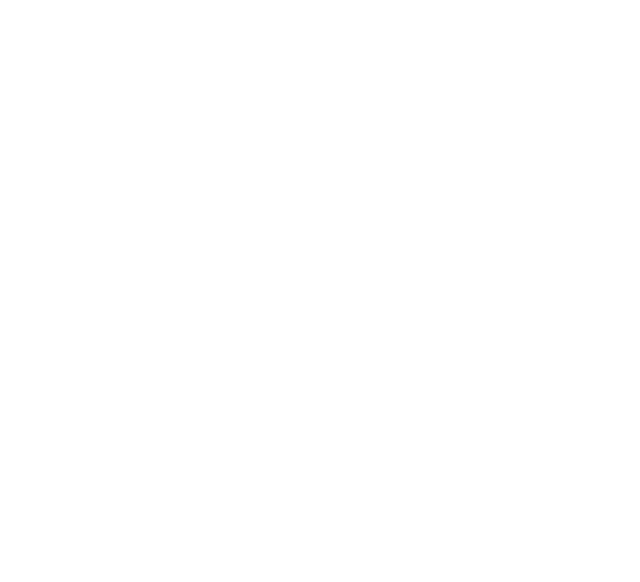
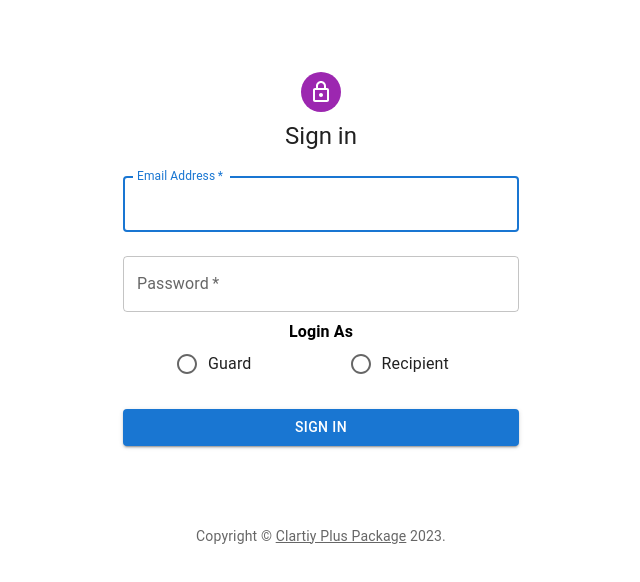
Before and after one commit to Srivastava-Rani-Aakanksha/Clarity_Plus_Package-Frontend-, a React (Create React App) app: page / in a window 1280 px wide. Before the commit this address had no page. Shown: the top 582 px of the page, without its empty margins (319-959 px from the left). Built offline with nearby package versions, Linux system fonts and the light colour scheme.

Commit message:
Added Login Functionality for both roles

```diff
--- a/src/App.js
+++ b/src/App.js
@@ -8,6 +8,7 @@ import Footer from './components/Footer';
 import GuardLandingPage from './components/GuardLandingPage';
 import GuardSearchPage from './components/GuardSearchPage';
 import SearchLogByDate from './components/SearchLogByDate';
+import Login from './components/Login';
 
 
 export const theme = createTheme({
@@ -39,6 +40,7 @@ function App() {
     <>
     <BrowserRouter>
       <Routes>
+        <Route exact path='/' element={<Login/>}/>
         <Route exact path='/userformpage' element={<UserFormPage/>}/>
         <Route exact path='/guardaddorderpage' element={<GuardAddOrderPage/>}/>
         <Route exact path='/searchInstituteID' element={<GuardSearchPage/>}/>
--- a/src/components/GuardDashboard.js
+++ b/src/components/GuardDashboard.js
@@ -52,10 +52,19 @@ function GuardDashboard() {
                 textDecoration: 'underline',
                 fontSize: '1.2rem',
                 marginTop:"20px",}}  href="/searchInstituteID">
-                Search By ID
+                Hand-over Parcel(s)
                 <Avatar sx={{ bgcolor:'#9e9e9e',marginLeft:'10px', width: 35, height: 35 }} variant="rounded">
                 <SearchIcon />
             </Avatar>
+            </Button>
+            <Button sx={{
+              fontWeight: 700,
+              color: 'white',
+              textDecoration: 'underline',
+              fontSize: '1.2rem',
+              marginTop:"20px",
+              marginRight: "20px"}} href="/">
+            Logout
             </Button>
 
             </div>
--- a/src/components/Header.js
+++ b/src/components/Header.js
@@ -5,6 +5,7 @@ import Toolbar from '@mui/material/Toolbar';
 import Typography from '@mui/material/Typography';
 import IconButton from '@mui/material/IconButton';
 import imgPath from "./Images/unnamed.jpg"
+import {Button} from "@mui/material";
 
 const Header=()=> {
   return (
@@ -18,6 +19,15 @@ const Header=()=> {
             Clarity Plus Package
           </Typography>
           </a>
+          <Button sx={{
+            fontWeight: 700,
+            color: 'white',
+            textDecoration: 'underline',
+            fontSize: '1.2rem',
+            marginTop:"20px",
+            marginLeft: "650px"}} href="/">
+            Logout
+            </Button>
           <img
             src= {imgPath}
             style={{ width: 160, height: 90, marginLeft: 'auto' }}
--- /dev/null
+++ b/src/components/Login.js
@@ -0,0 +1,164 @@
+import React, { useState, useEffect} from 'react';
+import {useNavigate} from "react-router-dom";
+import Avatar from '@mui/material/Avatar';
+import Button from '@mui/material/Button';
+import CssBaseline from '@mui/material/CssBaseline';
+import TextField from '@mui/material/TextField';
+import Link from '@mui/material/Link';
+import Grid from '@mui/material/Grid';
+import Box from '@mui/material/Box';
+import LockOutlinedIcon from '@mui/icons-material/LockOutlined';
+import Typography from '@mui/material/Typography';
+import Container from '@mui/material/Container';
+import { createTheme, ThemeProvider } from '@mui/material/styles';
+import Radio from '@mui/material/Radio';
+import RadioGroup from '@mui/material/RadioGroup';
+import FormControlLabel from '@mui/material/FormControlLabel';
+import FormControl from '@mui/material/FormControl';
+import FormLabel from '@mui/material/FormLabel';
+import axios from 'axios';
+
+function Copyright(props) {
+  return (
+    <Typography variant="body2" color="text.secondary" align="center" {...props}>
+      {'Copyright © '}
+      <Link color="inherit" href="https://mui.com/">
+        Clartiy Plus Package
+      </Link>{' '}
+      {new Date().getFullYear()}
+      {'.'}
+    </Typography>
+  );
+}
+
+const theme = createTheme();
+
+function Login() {
+  const [value, setValue] = React.useState('');
+  const navigate = useNavigate();
+
+  const handleChange = (event) => {
+    setValue(event.target.value);
+  };
+
+  const handleSubmit = async(event) => {
+    event.preventDefault();
+    const data = new FormData(event.currentTarget);
+    console.log({
+    email: data.get('email'),
+    password: data.get('password'),
+    });
+    console.log(value);
+    if(value === "Guard"){
+      const response = await axios.post(`http://localhost:9001/order/login/guard/${data.get('email')}/${data.get('password')}/`)
+      .then(response => {
+        console.log(response.data);
+        if(response.data === "Valid Login"){
+          navigate("/guardlandingpage");
+        }
+        else {
+          alert("Invalid Credentials, try again!");
+        }
+      })
+    }
+    else if(value === "Recipient"){
+      const response = await axios.post(`http://localhost:9002/recipient/login/recipient/${data.get('email')}/${data.get('password')}/`)
+      .then(response => {
+        console.log(response.data);
+        if(response.data === "Valid Login"){
+          navigate("/userformpage");
+        }
+        else {
+          alert("Invalid Credentials, try again!");
+        }
+      })
+    }
+  };
+
+  return (
+    <ThemeProvider theme={theme}>
+      <Container component="main" maxWidth="xs">
+        <CssBaseline />
+        <Box
+          sx={{
+            marginTop: 8,
+            display: 'flex',
+            flexDirection: 'column',
+            alignItems: 'center',
+          }}
+        >
+          <Avatar sx={{ m: 1, bgcolor: 'secondary.main' }}>
+            <LockOutlinedIcon />
+          </Avatar>
+          <Typography component="h1" variant="h5">
+            Sign in
+          </Typography>
+          <Box component="form" onSubmit={handleSubmit} noValidate sx={{ mt: 1 }}>
+            <TextField
+              margin="normal"
+              required
+              fullWidth
+              id="email"
+              label="Email Address"
+              name="email"
+              autoComplete="email"
+              autoFocus
+            />
+            <TextField
+              margin="normal"
+              required
+              fullWidth
+              name="password"
+              label="Password"
+              type="password"
+              id="password"
+              autoComplete="current-password"
+            />
+            <FormControl
+            sx={{
+                display: 'flex',
+                flexDirection: 'column',
+                alignItems: 'center',
+              }}>
+            <FormLabel
+            sx = {{
+                fontWeight: 'bold',
+                color: 'black',
+            }}
+            id="demo-row-radio-buttons-group-label">Login As</FormLabel>
+            <RadioGroup
+                row
+                aria-labelledby="demo-row-radio-buttons-group-label"
+                name="row-radio-buttons-group"
+                value={value}
+                onChange={handleChange}
+            >
+            <FormControlLabel sx={{
+                marginRight: 6,
+            }}
+            value="Guard" control={<Radio />} label="Guard" />
+            <FormControlLabel sx={{
+                marginLeft: 5,
+            }}
+            value="Recipient" control={<Radio />} label="Recipient" />
+            </RadioGroup>
+            </FormControl>
+            <Button
+              type="submit"
+              fullWidth
+              variant="contained"
+              sx={{ mt: 3, mb: 2 }}
+            >
+              Sign In
+            </Button>
+            <Grid container>
+            </Grid>
+          </Box>
+        </Box>
+        <Copyright sx={{ mt: 8, mb: 4 }} />
+      </Container>
+    </ThemeProvider>
+  );
+}
+
+export default Login;
```
Also changed, not shown: src/components/firebase.js (deleted, +0 -16 lines).
